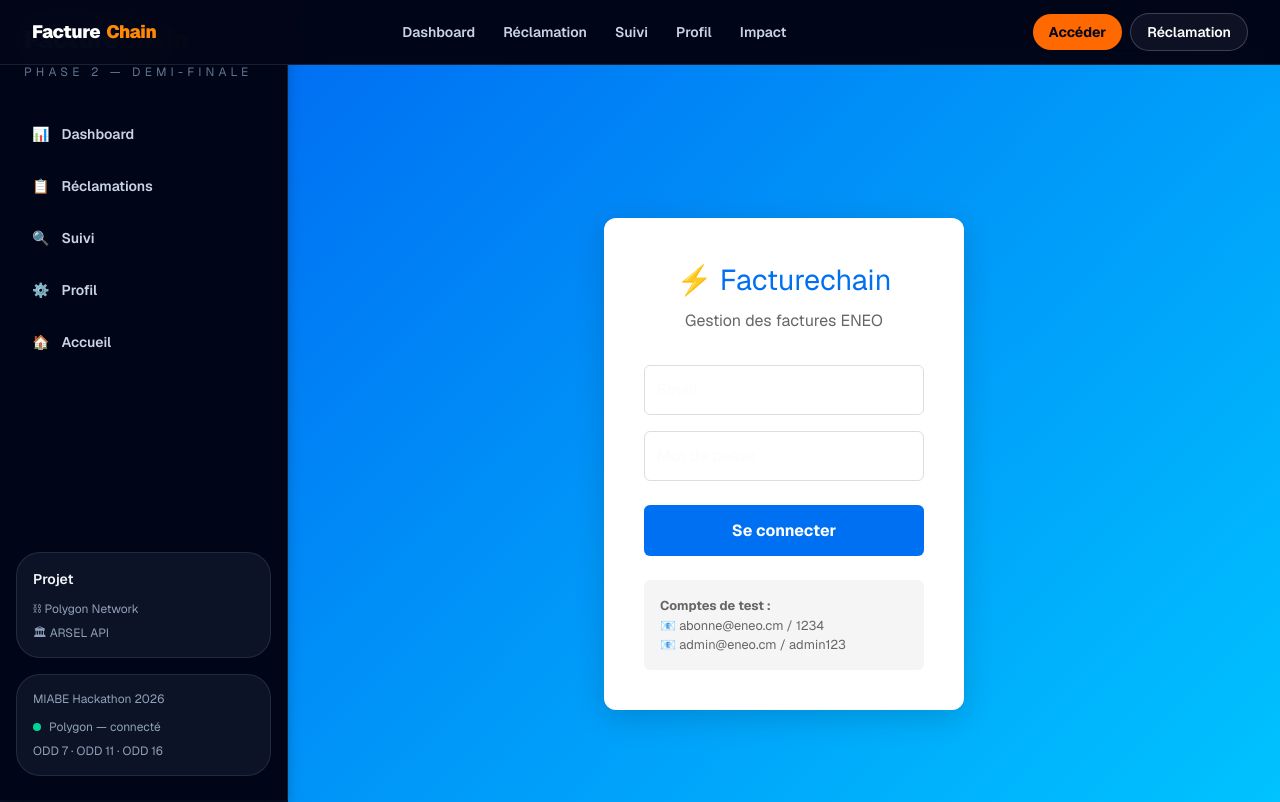
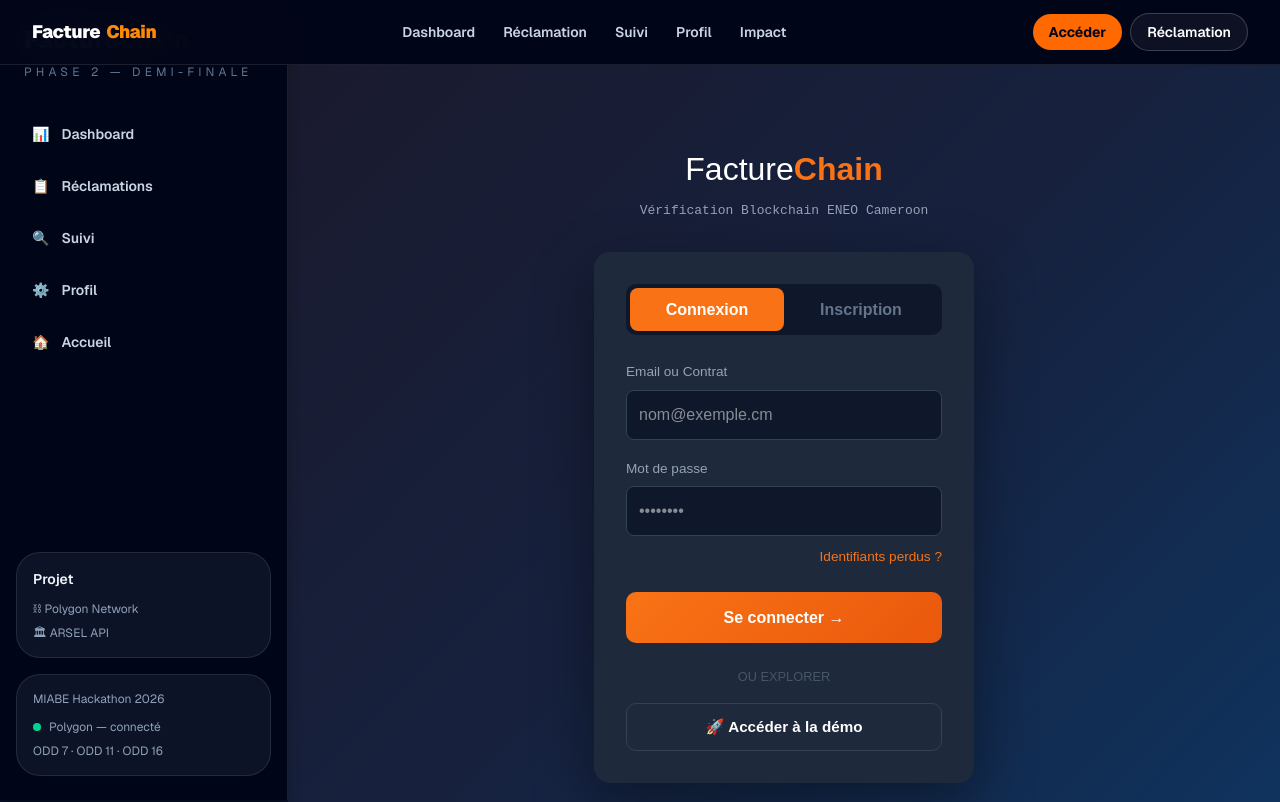
Before and after one commit to bryana08/Facturechain, a Next.js app in the folder factureblockchain/: page /login in a window 1280 px wide. Shown: the top 802 px of the page. Built offline with nearby package versions, Linux system fonts and the light colour scheme.

Commit message:
Refactor login page with improved styling and state

```diff
--- a/factureblockchain/app/login/page.tsx
+++ b/factureblockchain/app/login/page.tsx
@@ -10,14 +10,13 @@
 
 export default function LoginPage() {
   const router = useRouter()
+  const [tab, setTab] = useState<'login' | 'register'>('login')
   const [email, setEmail] = useState('')
   const [password, setPassword] = useState('')
   const [error, setError] = useState('')
 
   const handleLogin = () => {
-    const user = MOCK_USERS.find(
-      u => u.email === email && u.password === password
-    )
+    const user = MOCK_USERS.find(u => u.email === email && u.password === password)
     if (user) {
       localStorage.setItem('user', JSON.stringify(user))
       router.push('/dashboard')
@@ -29,83 +28,110 @@
   return (
     <div style={{
       minHeight: '100vh',
+      background: 'linear-gradient(135deg, #1a1a2e, #16213e, #0f3460)',
       display: 'flex',
+      flexDirection: 'column',
       alignItems: 'center',
       justifyContent: 'center',
-      background: 'linear-gradient(135deg, #0070f3, #00c6ff)',
+      fontFamily: 'sans-serif',
+      padding: '1rem',
     }}>
+      <div style={{ textAlign: 'center', marginBottom: '2rem' }}>
+        <h1 style={{ color: 'white', fontSize: '2rem', margin: 0 }}>
+          <span style={{ fontWeight: 300 }}>Facture</span>
+          <span style={{ color: '#f97316', fontWeight: 700 }}>Chain</span>
+        </h1>
+        <p style={{ color: '#94a3b8', fontFamily: 'monospace', marginTop: '0.5rem' }}>
+          Vérification Blockchain ENEO Cameroon
+        </p>
+      </div>
+
       <div style={{
-        background: 'white',
-        padding: '2.5rem',
-        borderRadius: '12px',
-        width: '360px',
-        boxShadow: '0 8px 30px rgba(0,0,0,0.15)',
+        background: '#1e293b',
+        borderRadius: '16px',
+        padding: '2rem',
+        width: '100%',
+        maxWidth: '380px',
+        boxShadow: '0 20px 60px rgba(0,0,0,0.4)',
       }}>
-        <div style={{ textAlign: 'center', marginBottom: '2rem' }}>
-          <h1 style={{ color: '#0070f3', fontSize: '1.8rem', margin: 0 }}>
-            ⚡ Facturechain
-          </h1>
-          <p style={{ color: '#666', marginTop: '0.5rem' }}>
-            Gestion des factures ENEO
-          </p>
+        <div style={{
+          display: 'flex',
+          background: '#0f172a',
+          borderRadius: '10px',
+          padding: '4px',
+          marginBottom: '1.5rem',
+        }}>
+          {['login', 'register'].map((t) => (
+            <button key={t} onClick={() => setTab(t as 'login' | 'register')}
+              style={{
+                flex: 1, padding: '0.6rem',
+                borderRadius: '8px', border: 'none',
+                cursor: 'pointer', fontWeight: 600,
+                background: tab === t ? '#f97316' : 'transparent',
+                color: tab === t ? 'white' : '#64748b',
+                transition: 'all 0.2s',
+              }}>
+              {t === 'login' ? 'Connexion' : 'Inscription'}
+            </button>
+          ))}
         </div>
 
         {error && (
           <div style={{
-            background: '#fee', color: '#c00',
-            padding: '0.75rem', borderRadius: '6px',
-            marginBottom: '1rem', fontSize: '0.9rem'
-          }}>
-            {error}
-          </div>
+            background: '#450a0a', color: '#fca5a5',
+            padding: '0.75rem', borderRadius: '8px',
+            marginBottom: '1rem', fontSize: '0.85rem'
+          }}>{error}</div>
         )}
 
-        <input
-          type="email"
-          placeholder="Email"
-          value={email}
-          onChange={e => setEmail(e.target.value)}
+        <label style={{ color: '#94a3b8', fontSize: '0.85rem' }}>Email ou Contrat</label>
+        <input type="email" placeholder="nom@exemple.cm"
+          value={email} onChange={e => setEmail(e.target.value)}
           style={{
             width: '100%', padding: '0.75rem',
-            marginBottom: '1rem', borderRadius: '6px',
-            border: '1px solid #ddd', fontSize: '1rem',
-            boxSizing: 'border-box'
-          }}
-        />
-        <input
-          type="password"
-          placeholder="Mot de passe"
-          value={password}
-          onChange={e => setPassword(e.target.value)}
+            margin: '0.4rem 0 1rem', borderRadius: '8px',
+            border: '1px solid #334155', background: '#0f172a',
+            color: 'white', fontSize: '1rem', boxSizing: 'border-box'
+          }} />
+
+        <label style={{ color: '#94a3b8', fontSize: '0.85rem' }}>Mot de passe</label>
+        <input type="password" placeholder="••••••••"
+          value={password} onChange={e => setPassword(e.target.value)}
           style={{
             width: '100%', padding: '0.75rem',
-            marginBottom: '1.5rem', borderRadius: '6px',
-            border: '1px solid #ddd', fontSize: '1rem',
-            boxSizing: 'border-box'
-          }}
-        />
-        <button
-          onClick={handleLogin}
-          style={{
-            width: '100%', padding: '0.85rem',
-            background: '#0070f3', color: 'white',
-            border: 'none', borderRadius: '6px',
-            fontSize: '1rem', cursor: 'pointer',
-            fontWeight: 'bold'
-          }}
-        >
-          Se connecter
+            margin: '0.4rem 0 0.5rem', borderRadius: '8px',
+            border: '1px solid #334155', background: '#0f172a',
+            color: 'white', fontSize: '1rem', boxSizing: 'border-box'
+          }} />
+
+        <div style={{ textAlign: 'right', marginBottom: '1.5rem' }}>
+          <span style={{ color: '#f97316', fontSize: '0.85rem', cursor: 'pointer' }}>
+            Identifiants perdus ?
+          </span>
+        </div>
+
+        <button onClick={handleLogin} style={{
+          width: '100%', padding: '0.85rem',
+          background: 'linear-gradient(135deg, #f97316, #ea580c)',
+          color: 'white', border: 'none', borderRadius: '10px',
+          fontSize: '1rem', fontWeight: 700, cursor: 'pointer',
+          marginBottom: '1.5rem',
+        }}>
+          Se connecter →
         </button>
 
-        <div style={{
-          marginTop: '1.5rem', padding: '1rem',
-          background: '#f5f5f5', borderRadius: '6px',
-          fontSize: '0.8rem', color: '#666'
+        <div style={{ textAlign: 'center', color: '#475569', fontSize: '0.8rem', marginBottom: '1rem' }}>
+          OU EXPLORER
+        </div>
+
+        <button onClick={() => router.push('/dashboard')} style={{
+          width: '100%', padding: '0.75rem',
+          background: 'transparent', color: 'white',
+          border: '1px solid #334155', borderRadius: '10px',
+          fontSize: '0.95rem', cursor: 'pointer', fontWeight: 600,
         }}>
-          <strong>Comptes de test :</strong><br/>
-          📧 abonne@eneo.cm / 1234<br/>
-          📧 admin@eneo.cm / admin123
-        </div>
+          🚀 Accéder à la démo
+        </button>
       </div>
     </div>
   )
```
